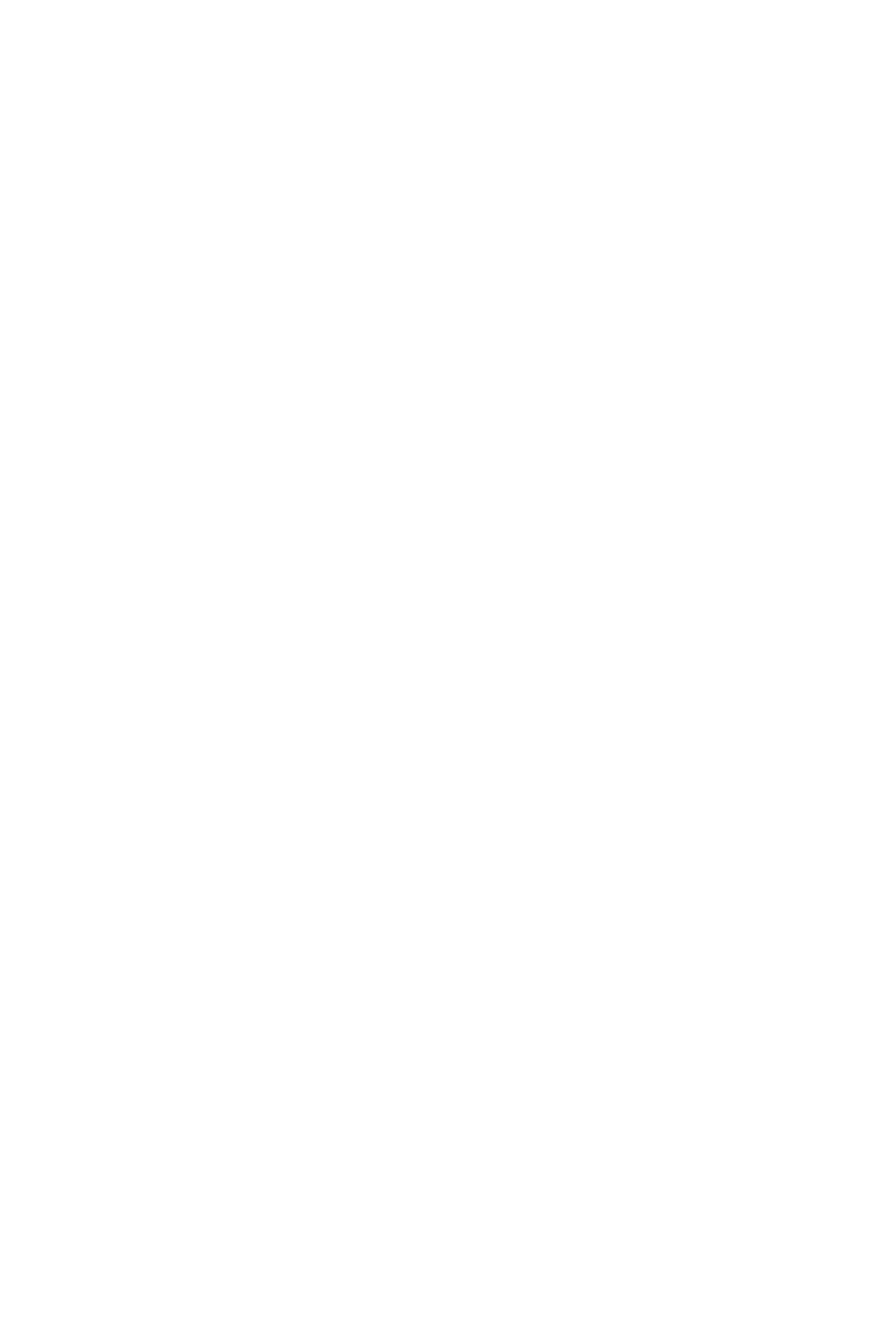
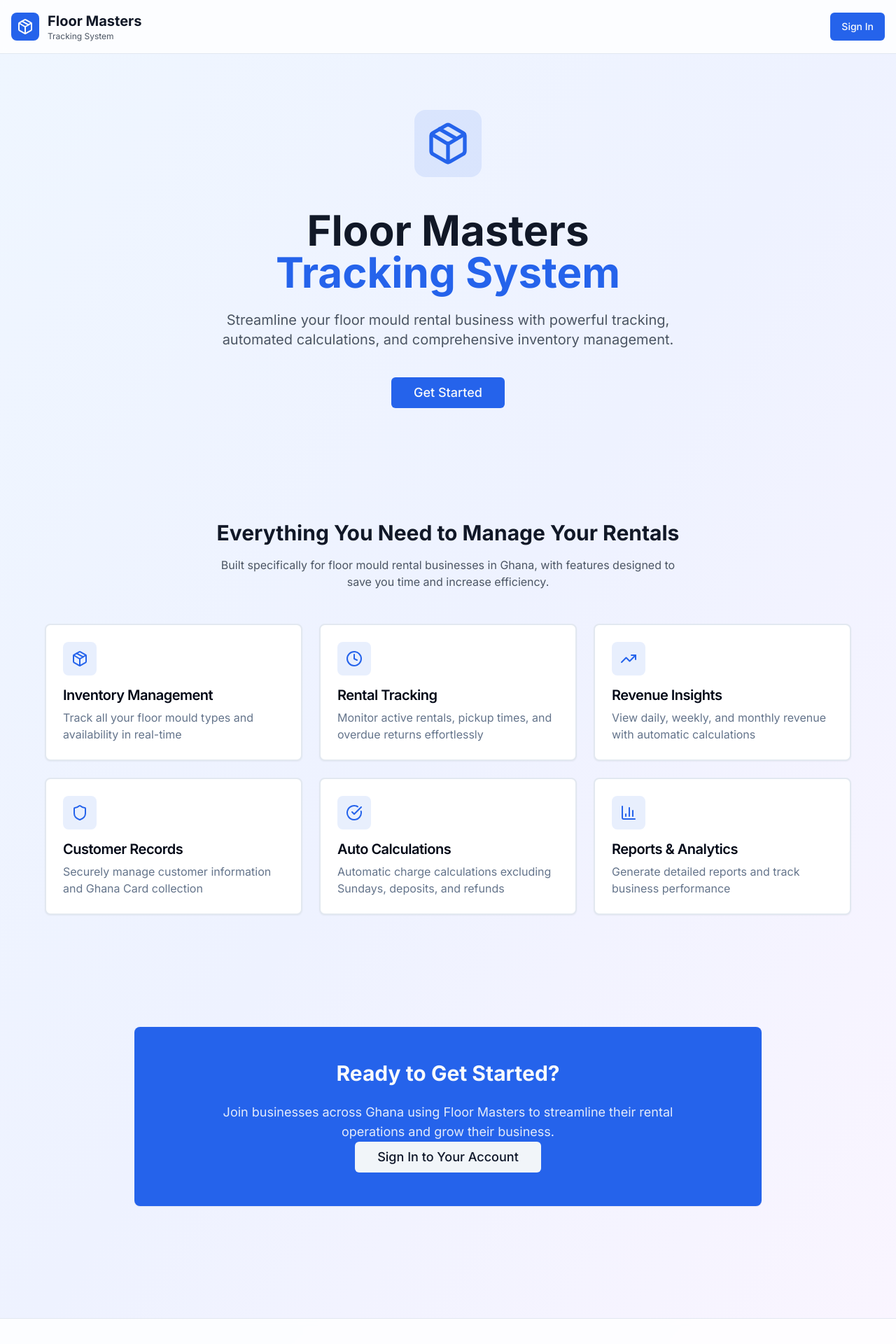
Before and after one commit to JasraelAyinsakia/rental-app, a Next.js app: page / in a window 1280 px wide. Before the commit this address had no page. Shown: the top 1920 px of the page at 70% size. Before the commit the page ends 800 px from the top, so only its background shows below. Built offline with nearby package versions, Linux system fonts and the light colour scheme; no server answers.

Commit message:
Rebrand to Floor Masters Tracking System and add professional landing page

```diff
--- a/app/dashboard/page.tsx
+++ b/app/dashboard/page.tsx
@@ -79,7 +79,7 @@ export default async function DashboardPage() {
         <div>
           <h1 className="text-3xl font-bold">Dashboard</h1>
           <p className="text-muted-foreground">
-            Overview of your mould rental business
+            Overview of your floor rental business
           </p>
         </div>
 
@@ -115,7 +115,7 @@ export default async function DashboardPage() {
             >
               <h3 className="font-semibold">New Rental</h3>
               <p className="text-sm text-muted-foreground">
-                Create a new mould rental
+                Create a new floor mould rental
               </p>
             </Link>
             <Link
@@ -131,9 +131,9 @@ export default async function DashboardPage() {
               href="/moulds"
               className="p-4 border rounded-lg hover:bg-accent transition-colors"
             >
-              <h3 className="font-semibold">Manage Moulds</h3>
+              <h3 className="font-semibold">Manage Floor Moulds</h3>
               <p className="text-sm text-muted-foreground">
-                View mould inventory
+                View floor mould inventory
               </p>
             </Link>
           </CardContent>
--- a/app/layout.tsx
+++ b/app/layout.tsx
@@ -6,8 +6,8 @@ import { SessionProvider } from '@/components/providers/session-provider';
 const inter = Inter({ subsets: ["latin"] });
 
 export const metadata: Metadata = {
-  title: "Mould Rental Tracker",
-  description: "Track mould rentals, payments, and returns",
+  title: "Floor Masters - Tracking System",
+  description: "Professional floor mould rental tracking system for inventory management, rentals, and revenue tracking",
 };
 
 export default function RootLayout({
--- a/app/login/page.tsx
+++ b/app/login/page.tsx
@@ -50,8 +50,8 @@ export default function LoginPage() {
               <Package className="h-8 w-8 text-primary-foreground" />
             </div>
           </div>
-          <CardTitle className="text-2xl font-bold">Mould Rental Tracker</CardTitle>
-          <CardDescription>Sign in to manage your rentals</CardDescription>
+          <CardTitle className="text-2xl font-bold">Floor Masters</CardTitle>
+          <CardDescription>Sign in to your tracking system</CardDescription>
         </CardHeader>
         <CardContent>
           <form onSubmit={handleSubmit} className="space-y-4">
--- a/app/page.tsx
+++ b/app/page.tsx
@@ -1,5 +1,152 @@
+import { getServerSession } from 'next-auth';
+import { authOptions } from '@/lib/auth';
 import { redirect } from 'next/navigation';
+import Link from 'next/link';
+import { Button } from '@/components/ui/button';
+import { Card, CardContent, CardDescription, CardHeader, CardTitle } from '@/components/ui/card';
+import { Package, Shield, TrendingUp, Clock, CheckCircle, BarChart3 } from 'lucide-react';
 
-export default function Home() {
-  redirect('/dashboard');
+export default async function LandingPage() {
+  const session = await getServerSession(authOptions);
+
+  // If already logged in, redirect to dashboard
+  if (session) {
+    redirect('/dashboard');
+  }
+
+  const features = [
+    {
+      icon: Package,
+      title: 'Inventory Management',
+      description: 'Track all your floor mould types and availability in real-time',
+    },
+    {
+      icon: Clock,
+      title: 'Rental Tracking',
+      description: 'Monitor active rentals, pickup times, and overdue returns effortlessly',
+    },
+    {
+      icon: TrendingUp,
+      title: 'Revenue Insights',
+      description: 'View daily, weekly, and monthly revenue with automatic calculations',
+    },
+    {
+      icon: Shield,
+      title: 'Customer Records',
+      description: 'Securely manage customer information and Ghana Card collection',
+    },
+    {
+      icon: CheckCircle,
+      title: 'Auto Calculations',
+      description: 'Automatic charge calculations excluding Sundays, deposits, and refunds',
+    },
+    {
+      icon: BarChart3,
+      title: 'Reports & Analytics',
+      description: 'Generate detailed reports and track business performance',
+    },
+  ];
+
+  return (
+    <div className="min-h-screen bg-gradient-to-br from-blue-50 via-indigo-50 to-purple-50">
+      {/* Header */}
+      <header className="border-b bg-white/80 backdrop-blur-sm sticky top-0 z-10">
+        <div className="container mx-auto px-4 py-4 flex justify-between items-center">
+          <div className="flex items-center gap-3">
+            <div className="p-2 bg-primary rounded-lg">
+              <Package className="h-6 w-6 text-primary-foreground" />
+            </div>
+            <div>
+              <h1 className="text-xl font-bold text-gray-900">Floor Masters</h1>
+              <p className="text-xs text-gray-600">Tracking System</p>
+            </div>
+          </div>
+          <Link href="/login">
+            <Button>Sign In</Button>
+          </Link>
+        </div>
+      </header>
+
+      {/* Hero Section */}
+      <section className="container mx-auto px-4 py-20 text-center">
+        <div className="max-w-3xl mx-auto space-y-6">
+          <div className="inline-block p-4 bg-primary/10 rounded-2xl mb-4">
+            <Package className="h-16 w-16 text-primary" />
+          </div>
+          <h1 className="text-5xl md:text-6xl font-bold text-gray-900 leading-tight">
+            Floor Masters<br />
+            <span className="text-primary">Tracking System</span>
+          </h1>
+          <p className="text-xl text-gray-600 max-w-2xl mx-auto">
+            Streamline your floor mould rental business with powerful tracking,
+            automated calculations, and comprehensive inventory management.
+          </p>
+          <div className="flex gap-4 justify-center pt-4">
+            <Link href="/login">
+              <Button size="lg" className="text-lg px-8">
+                Get Started
+              </Button>
+            </Link>
+          </div>
+        </div>
+      </section>
+
+      {/* Features Grid */}
+      <section className="container mx-auto px-4 py-20">
+        <div className="text-center mb-12">
+          <h2 className="text-3xl font-bold text-gray-900 mb-4">
+            Everything You Need to Manage Your Rentals
+          </h2>
+          <p className="text-gray-600 max-w-2xl mx-auto">
+            Built specifically for floor mould rental businesses in Ghana,
+            with features designed to save you time and increase efficiency.
+          </p>
+        </div>
+
+        <div className="grid md:grid-cols-2 lg:grid-cols-3 gap-6 max-w-6xl mx-auto">
+          {features.map((feature, index) => {
+            const Icon = feature.icon;
+            return (
+              <Card key={index} className="border-2 hover:border-primary transition-colors">
+                <CardHeader>
+                  <div className="p-3 bg-primary/10 rounded-lg w-fit mb-2">
+                    <Icon className="h-6 w-6 text-primary" />
+                  </div>
+                  <CardTitle className="text-xl">{feature.title}</CardTitle>
+                  <CardDescription className="text-base">
+                    {feature.description}
+                  </CardDescription>
+                </CardHeader>
+              </Card>
+            );
+          })}
+        </div>
+      </section>
+
+      {/* CTA Section */}
+      <section className="container mx-auto px-4 py-20">
+        <Card className="max-w-4xl mx-auto bg-primary text-primary-foreground border-0">
+          <CardContent className="py-12 text-center space-y-6">
+            <h2 className="text-3xl font-bold">Ready to Get Started?</h2>
+            <p className="text-lg opacity-90 max-w-2xl mx-auto">
+              Join businesses across Ghana using Floor Masters to streamline
+              their rental operations and grow their business.
+            </p>
+            <Link href="/login">
+              <Button size="lg" variant="secondary" className="text-lg px-8">
+                Sign In to Your Account
+              </Button>
+            </Link>
+          </CardContent>
+        </Card>
+      </section>
+
+      {/* Footer */}
+      <footer className="border-t bg-white/80 backdrop-blur-sm mt-20">
+        <div className="container mx-auto px-4 py-8 text-center text-gray-600">
+          <p>© {new Date().getFullYear()} Floor Masters Tracking System. All rights reserved.</p>
+        </div>
+      </footer>
+    </div>
+  );
 }
--- a/components/layout/sidebar.tsx
+++ b/components/layout/sidebar.tsx
@@ -31,7 +31,7 @@ const navItems = [
     roles: ['ADMIN', 'STAFF'],
   },
   {
-    title: 'Moulds',
+    title: 'Floor Moulds',
     href: '/moulds',
     icon: Package,
     roles: ['ADMIN', 'STAFF'],
@@ -72,14 +72,15 @@ export function Sidebar({ userRole }: SidebarProps) {
       >
         <div className="flex flex-col h-full">
           {/* Logo */}
-          <div className="flex items-center h-16 px-6 border-b">
+          <Link href="/dashboard" className="flex items-center h-16 px-6 border-b hover:bg-accent/50 transition-colors">
             <Package className="h-6 w-6 text-primary" />
             {!collapsed && (
-              <span className="ml-3 text-lg font-semibold">
-                Mould Tracker
-              </span>
+              <div className="ml-3">
+                <div className="text-sm font-bold leading-tight">Floor Masters</div>
+                <div className="text-xs text-muted-foreground">Tracking System</div>
+              </div>
             )}
-          </div>
+          </Link>
 
           {/* Navigation */}
           <nav className="flex-1 overflow-y-auto py-4">
--- a/package.json
+++ b/package.json
@@ -1,5 +1,5 @@
 {
-  "name": "mould-rental-tracker",
+  "name": "floor-masters-tracking-system",
   "version": "0.1.0",
   "private": true,
   "scripts": {
```
